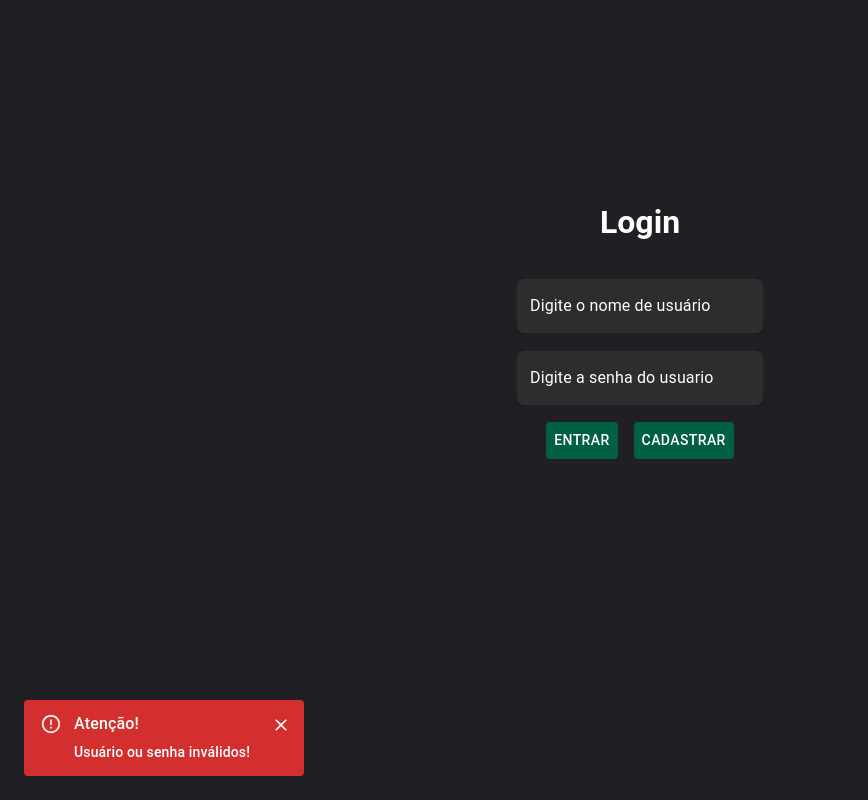
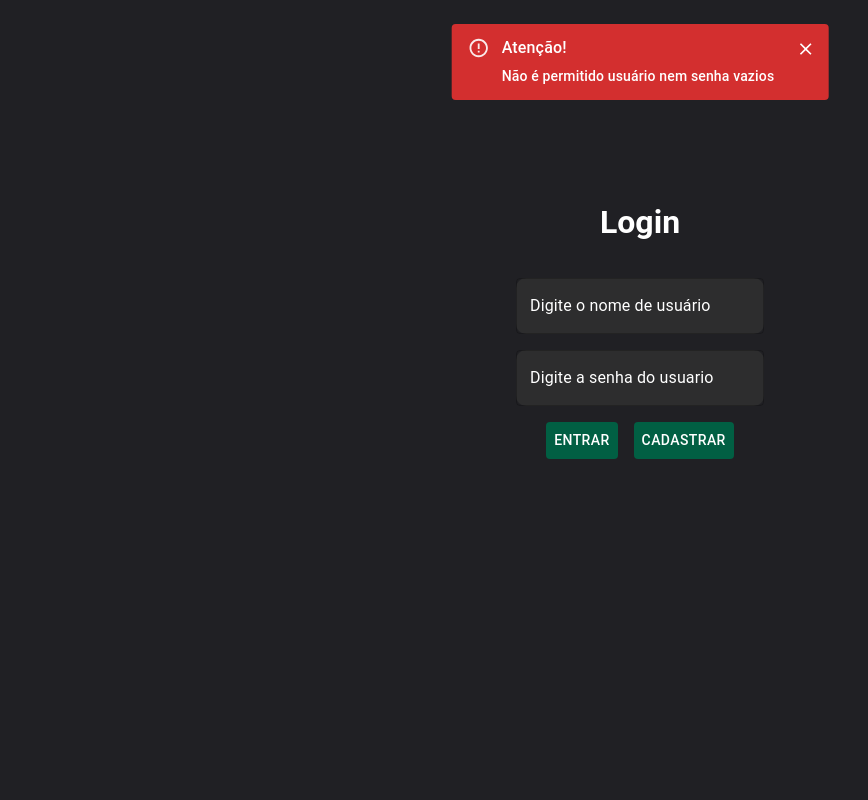
Before and after one commit to dede-ugolini/figma, a React app: page / in a window 1280 px wide. Both pictures are taken after a click on the button "ENTRAR". Shown: the whole page, without its empty margins (0-868 px from the left). Built offline with nearby package versions, Linux system fonts and the light colour scheme; the HTML template or start-up script is replaced by a standard one.

Commit message:
style: Corrigir posicionamento dos alerts e cor do label do textfield ao ser focado.

```diff
--- a/src/components/login/Login.jsx
+++ b/src/components/login/Login.jsx
@@ -107,6 +107,7 @@ export default function Login() {
                 borderColor: Theme.palette.secondary.grayThree, // Cor do TextField ao clicá-lo
               },
             },
+            input: { color: Theme.palette.primary.contrastText } // Aparentemente ao focar no TextField a cor do label não fica mais aquele azul padrão do MUI
           }}
         >
         </TextField>
@@ -134,6 +135,7 @@ export default function Login() {
                 borderColor: Theme.palette.secondary.grayThree, // Cor do TextField ao clicá-lo
               },
             },
+            input: { color: Theme.palette.primary.contrastText }
           }}
         >
         </TextField>
@@ -164,10 +166,14 @@ export default function Login() {
         open={open && !success}
         autoHideDuration={6000}
         onClose={() => setOpen(false)}
+        anchorOrigin={{
+          vertical: "top",
+          horizontal: "center"
+        }}
       >
         <Alert variant='filled' severity='error' onClose={() => setOpen(false)}>
           <AlertTitle>Atenção!</AlertTitle>
-          Usuário ou senha inválidos!
+          {message}
         </Alert>
       </Snackbar>
 
@@ -175,6 +181,10 @@ export default function Login() {
         open={open && success}
         autoHideDuration={6000}
         onClose={() => setOpen(false)}
+        anchorOrigin={{
+          vertical: "top",
+          horizontal: "center"
+        }}
       >
         <Alert variant='filled' severity='success' onClose={() => setOpen(false)}>
           <AlertTitle>Bem vindo!</AlertTitle>
```
